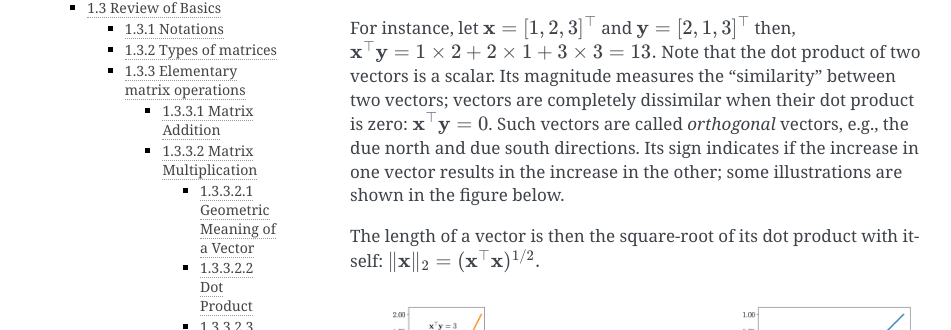
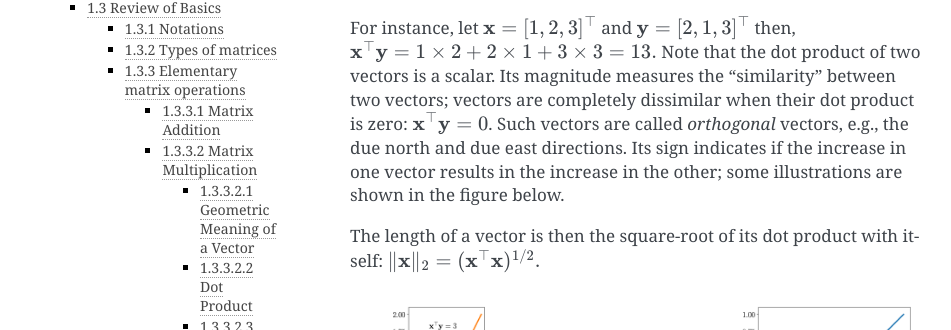
Before and after one commit to smanist/mathdemo, a Sphinx documentation site: the page built from docs/chapters/chap_la.md, in a window 1280 px wide and 900 px high, scrolled down 6870 px. Shown: the part 148-478 px from the top of the window, without its empty margins (150-1101 px from the left). Built offline with Sphinx 7.4.7, drawn with Linux system fonts in a browser that asks for light colours; some of the changed text lies outside the part shown.

Commit message:
Minor adjustments

````diff
--- a/docs/chapters/chap_la.md
+++ b/docs/chapters/chap_la.md
@@ -80,7 +80,7 @@ Notations are important and play a key role in communicating mathematics. Here a
 
   - For example, let $A=\begin{bmatrix}
             1 & 2 \\
-            -2 & 1 \\
+            -2 & -1 \\
         \end{bmatrix}$, then $\mathbf{a}_1 = \begin{bmatrix}
             1\\
             -2
@@ -222,7 +222,7 @@ Let's quickly review an important elementary operation with vectors, called the
 \text{dot}(\mathbf{x}, \mathbf{y}) = \mathbf{x}^\top \mathbf{y}=\sum_{i=1}^n x_i y_i.
 ```
 
-For instance, let $\mathbf{x}=[1, 2, 3]^\top$ and $\mathbf{y}=[2, 1, 3]^\top$ then, $\mathbf{x}^\top \mathbf{y} = 1\times 2 + 2\times 1 + 3 \times 3 = 13.$ Note that the dot product of two vectors is a scalar. Its magnitude measures the "similarity" between two vectors; vectors are completely dissimilar when their dot product is zero: $\mathbf{x}^\top \mathbf{y}=0$. Such vectors are called *orthogonal* vectors, e.g., the due north and due south directions. Its sign indicates if the increase in one vector results in the increase in the other; some illustrations are shown in the figure below.
+For instance, let $\mathbf{x}=[1, 2, 3]^\top$ and $\mathbf{y}=[2, 1, 3]^\top$ then, $\mathbf{x}^\top \mathbf{y} = 1\times 2 + 2\times 1 + 3 \times 3 = 13.$ Note that the dot product of two vectors is a scalar. Its magnitude measures the "similarity" between two vectors; vectors are completely dissimilar when their dot product is zero: $\mathbf{x}^\top \mathbf{y}=0$. Such vectors are called *orthogonal* vectors, e.g., the due north and due east directions. Its sign indicates if the increase in one vector results in the increase in the other; some illustrations are shown in the figure below.
 
 The length of a vector is then the square-root of its dot product with itself: $\|\mathbf{x}\|_2 = (\mathbf{x}^\top \mathbf{x})^{1/2}.$
 
@@ -1235,4 +1235,4 @@ By now you should be able to:
   - Compute the eigenvalues and eigenvectors.
   - Use the eigenvalues and eigenvectors to solve system of ODE's.
 
-Also, by now you are prepared to  learn methods to numerically solve PDE systems in the later chapters.
+Also, by now you are prepared to learn methods to numerically solve PDE systems in the later chapters.
````
Also changed, not shown: other parts of docs/chapters/chap_la.md (+5 -5 lines).
